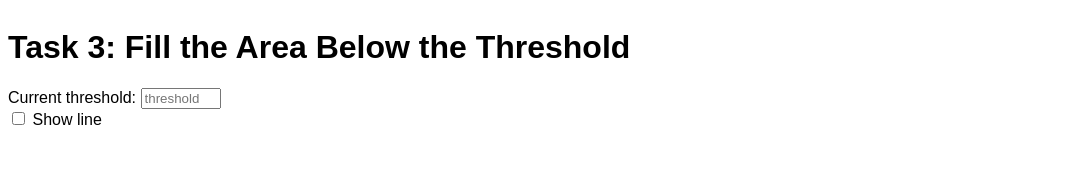
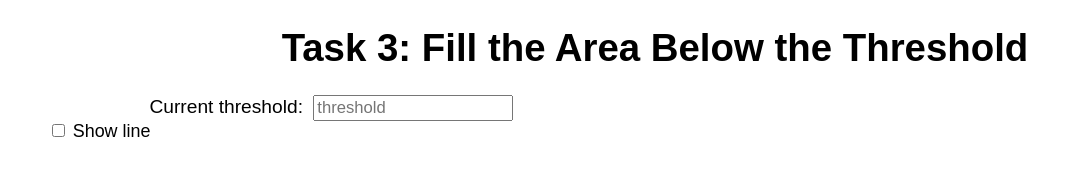
Before and after one commit to Niriot-dotcom/chart.js-challenge, a website: page src/index.html in a window 1280 px wide. Shown: the whole page, without its empty margins (0-1081 px from the left). Drawn offline with Linux system fonts and the light colour scheme.

Commit message:
improve design.

```diff
--- a/src/acquisitions.js
+++ b/src/chartsLogic.js
@@ -62,6 +62,8 @@ function updateLine(chart) {
         ],
       },
       options: {
+        // responsive: true,
+        // maintainAspectRatio: false,
         onClick: (e) => {
           const canvasPosition = getRelativePosition(e, finalChart);
           const _ = finalChart.scales.x.getValueForPixel(canvasPosition.x);
--- a/src/index.html
+++ b/src/index.html
@@ -7,27 +7,35 @@
 
 <body style="font-family: sans-serif;">
   <div style="
-      width: 800px;
-      display: flex;
-      flex-direction: column;
+      width: 80%;
       justify-items: center;
+      padding-left: 30px;
+      margin: 0 auto;
     ">
-    <h1>Task 3: Fill the Area Below the Threshold</h1>
+    <h1 style="font-size: 3vw;">Task 3: Fill the Area Below the Threshold</h1>
 
-    <div style="width: 100%; border-width: 2; border-color: green; height: 100%; min-width: 50%">
-      <span>Current threshold:
-        <input id="final-threshold-value" type="number" min=0 max=10 step=0.01 placeholder="threshold" />
+    <!-- 'threshold' input field -->
+    <div style="width: 100%; height: 100%; min-width: 50%;">
+      <span style="font-size: 1.5vw;">Current threshold:
+        <input id="final-threshold-value"
+          style="max-width: 15vw; min-width: 15vw; width: 12vw; margin-left: 5px; font-size: 1.3vw;" type="number" min=0
+          max=10 step=0.01 placeholder="threshold" />
       </span>
     </div>
-    <div style="width: 100%; border-width: 2; border-color: green; height: 100%; min-width: 50%">
+
+    <!-- 'show line' checkbox -->
+    <div style="width: 100%; height: 100%; min-width: 120%">
       <input id="show-line" type="checkbox" />
-      <span>Show line
-      </span>
+      <span style="font-size: 1.4vw;">Show line</span>
     </div>
-    <canvas id="t3-fill-the-area"></canvas>
+
+    <!-- chart -->
+    <div style="position: relative; height:70vh; width:80vw; display: flex; align-items: center;">
+      <canvas id="t3-fill-the-area"></canvas>
+    </div>
   </div>
 
-  <script type="module" src="acquisitions.js"></script>
+  <script type="module" src="chartsLogic.js"></script>
 </body>
 
 </html>
```
Also changed, not shown: src/Utils.js (deleted, +0 -161 lines).
